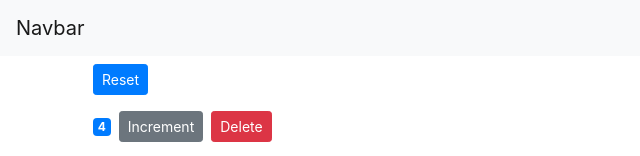
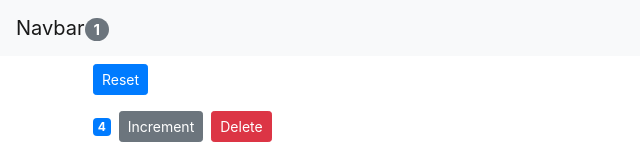
Before and after one commit to lamiru/counter-app, a React (Create React App) app: page / in a window 1280 px wide. Shown: the top 156 px of the page, without its empty margins (0-640 px from the left). Built offline with nearby package versions, Linux system fonts and the light colour scheme.

Commit message:
lifting state up

```diff
--- a/src/App.js
+++ b/src/App.js
@@ -4,12 +4,48 @@
 import './App.css';
 
 class App extends Component {
+  state = {
+    counters: [
+      { id: 1, value: 4 },
+      { id: 2, value: 0 },
+      { id: 3, value: 0 },
+      { id: 4, value: 0 },
+    ]
+  }
+
+  handleIncrement = counter => {
+    const counters = [...this.state.counters];
+    const index = counters.indexOf(counter);
+    counters[index] = { ...counter };
+    counters[index].value++;
+    this.setState({ counters });
+  }
+
+  handleReset = () => {
+    const counters = this.state.counters.map(c => {
+      c.value = 0;
+      return c;
+    });
+    this.setState({ counters });
+  }
+
+  handleDelete = counterId => {
+    const counters = this.state.counters.filter(c => c.id !== counterId);
+    this.setState({ counters });
+  }
+
   render() {
     return (
       <React.Fragment>
-        <NavBar />
+        <NavBar totalCounters={this.state.counters.filter(c => c.value > 0).length}
+        />
         <main className='container'>
-          <Counters />
+          <Counters
+            counters={this.state.counters}
+            onReset={this.handleReset}
+            onIncrement={this.handleIncrement}
+            onDelete={this.handleDelete}
+          />
         </main>
       </React.Fragment>
     );
--- a/src/components/counters.jsx
+++ b/src/components/counters.jsx
@@ -2,45 +2,20 @@
 import Counter from './counter'
 
 class Counters extends Component {
-  state = {
-    counters: [
-      { id: 1, value: 4 },
-      { id: 2, value: 0 },
-      { id: 3, value: 0 },
-      { id: 4, value: 0 },
-    ]
-  }
-
-  handleIncrement = counter => {
-    const counters = [...this.state.counters];
-    const index = counters.indexOf(counter);
-    counters[index] = { ...counter };
-    counters[index].value++;
-    this.setState({ counters });
-  }
-
-  handleReset = () => {
-    const counters = this.state.counters.map(c => {
-      c.value = 0;
-      return c;
-    });
-    this.setState({ counters });
-  }
-
-  handleDelete = counterId => {
-    const counters = this.state.counters.filter(c => c.id !== counterId);
-    this.setState({ counters });
-  }
-
   render() {
     return (
       <div>
-        <button onClick={this.handleReset} className='btn btn-primary btn-sm m-2'>Reset</button>
-        {this.state.counters.map(counter => (
+        <button
+          onClick={this.props.onReset}
+          className='btn btn-primary btn-sm m-2'
+        >
+          Reset
+        </button>
+        {this.props.counters.map(counter => (
           <Counter
             key={counter.id}
-            onDelete={this.handleDelete}
-            onIncrement={this.handleIncrement}
+            onDelete={this.props.onDelete}
+            onIncrement={this.props.onIncrement}
             counter={counter}>
           </Counter>
         ))}
--- a/src/components/navbar.jsx
+++ b/src/components/navbar.jsx
@@ -5,7 +5,12 @@
   render() {
     return (
       <nav className='navbar navbar-light bg-light'>
-        <a className='navbar-brand' href='#'>Navbar</a>
+        <a className='navbar-brand' href='#'>
+          Navbar
+          <span className='badge badge-pill badge-secondary'>
+            {this.props.totalCounters}
+          </span>
+        </a>
       </nav>
     );
   }
--- a/src/index.js
+++ b/src/index.js
@@ -4,7 +4,6 @@
 import App from './App';
 import registerServiceWorker from './registerServiceWorker';
 import 'bootstrap/dist/css/bootstrap.css';
-import Counters from './components/counters'
 
 ReactDOM.render(<App />, document.getElementById('root'));
 registerServiceWorker();
```
